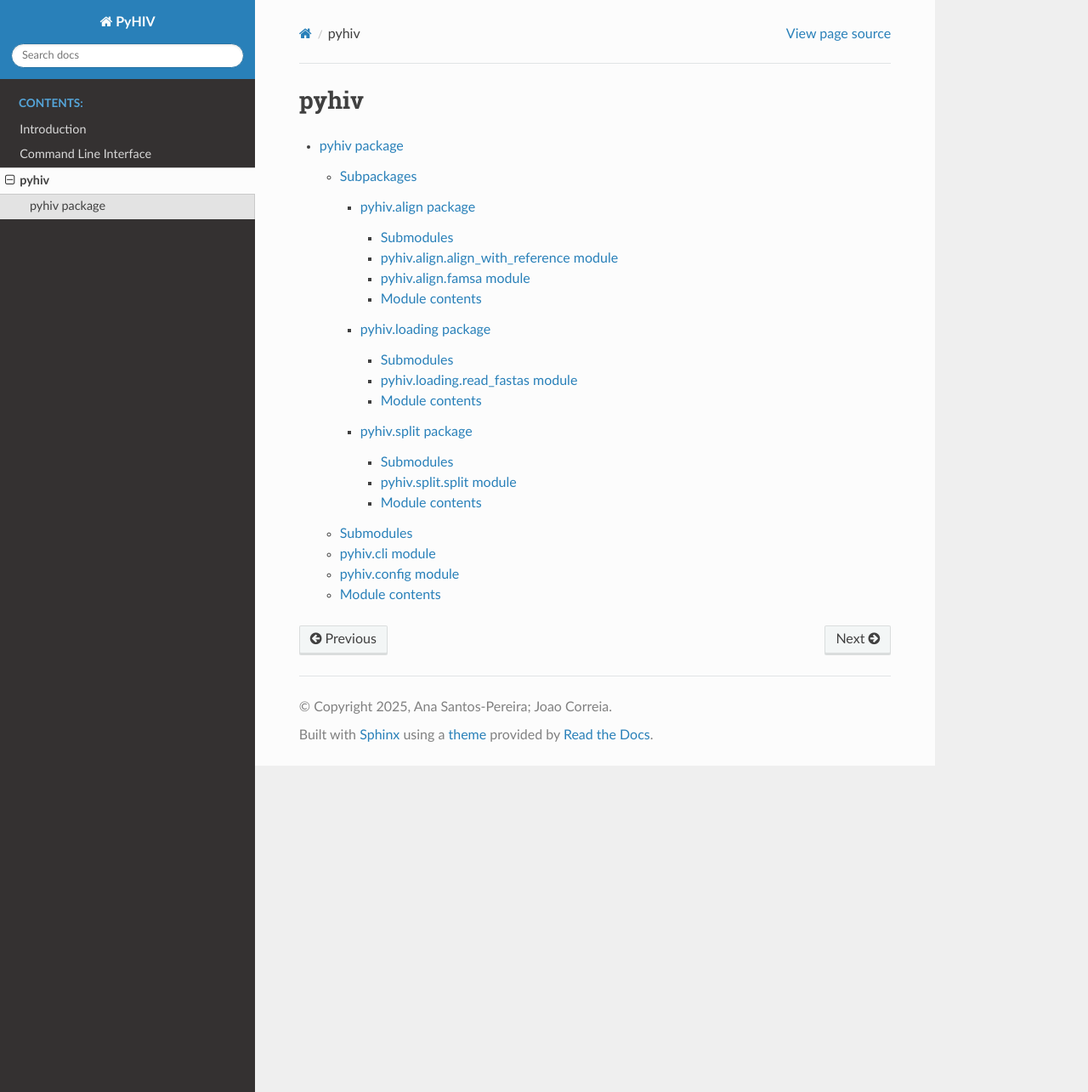
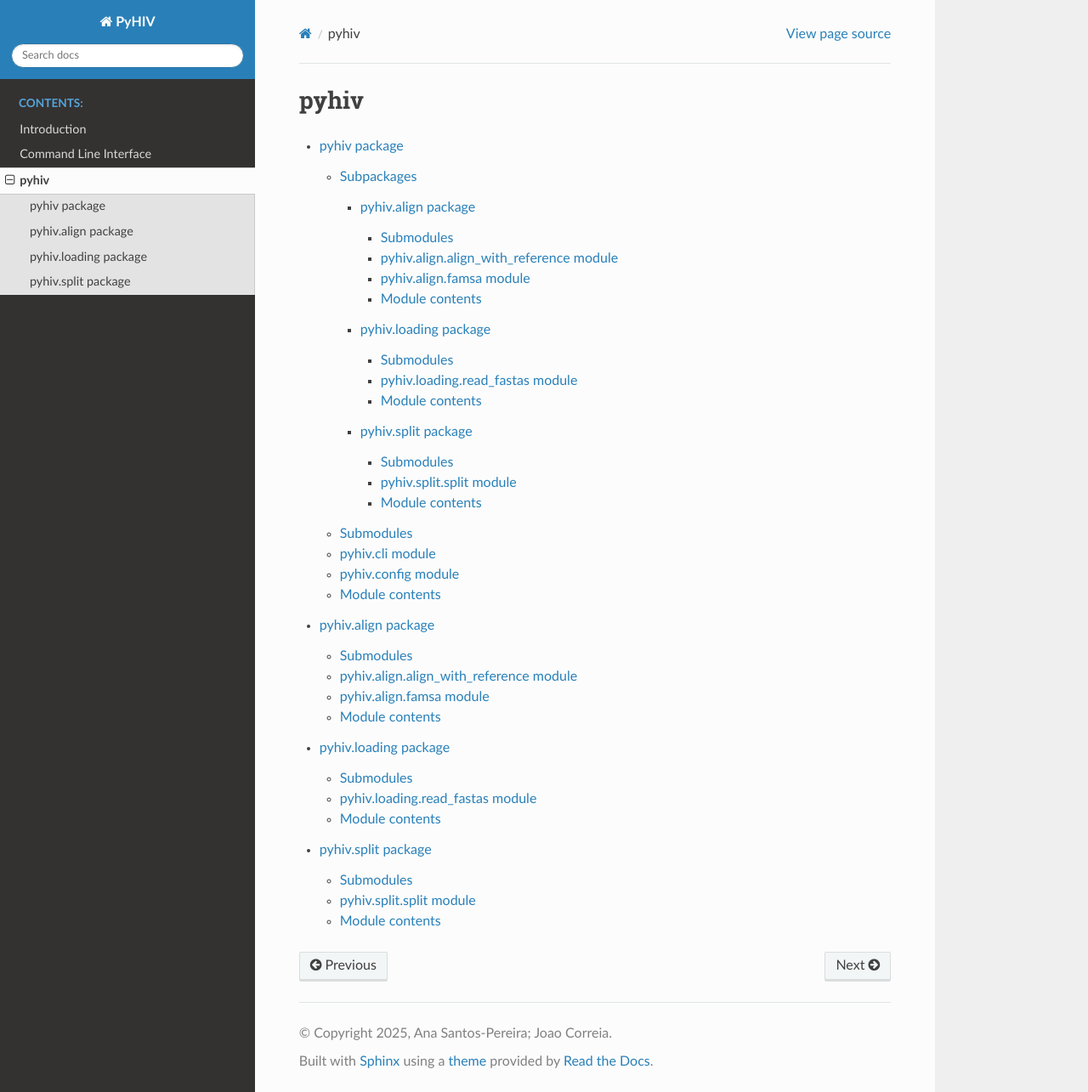
Before and after one commit to anaapspereira/PyHIV, a Sphinx documentation site: the page built from docs/source/modules.rst, in a window 1280 px wide and 1285 px high. Shown: the whole window at 85% size. Built offline with Sphinx 7.4.7 and the Read the Docs theme 3.1.0, drawn with Linux system fonts in a browser that asks for light colours.

Commit message:
[UPDATE] sphinx docs

```diff
--- a/docs/source/modules.rst
+++ b/docs/source/modules.rst
@@ -5,3 +5,6 @@ pyhiv
    :maxdepth: 4
 
    pyhiv
+   pyhiv.align
+   pyhiv.loading
+   pyhiv.split
```
